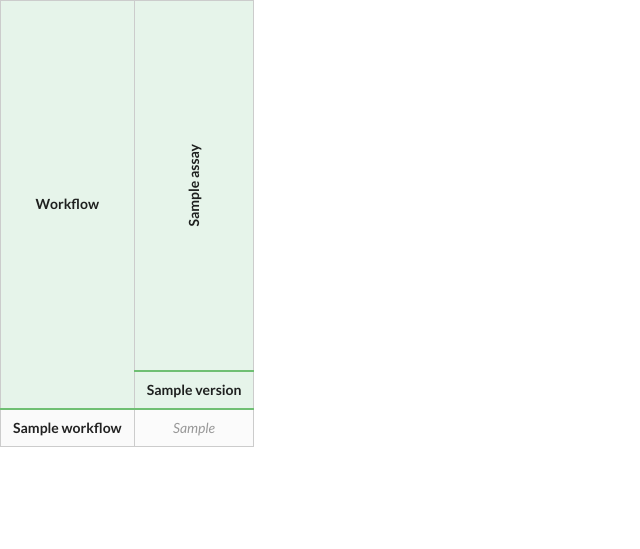
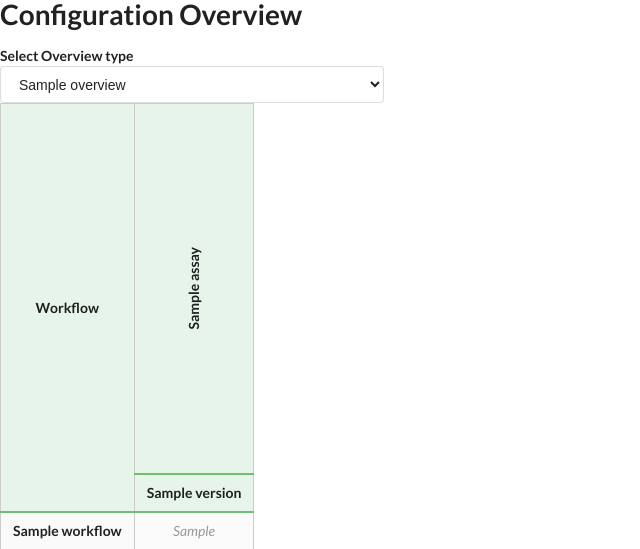
Before and after one commit to oicr-gsi/flask_ui, a Flask app: template templates/overview.html in a window 1280 px wide. Shown: the top 549 px of the page, without its empty margins (0-640 px from the left). Run offline with Flask 3, Linux system fonts and the light colour scheme; the template is opened without the code that fills it: most values are stand-ins (such as "Sample title", 1, 10 or a date in 2020); parts of the project's set-up code (start-up, migrations or seed data) failed here and were passed over.

Commit message:
Added ability to overview configuration in two modes

```diff
--- a/app.py
+++ b/app.py
@@ -267,6 +267,29 @@ def clone():
                            checkbox_list=enabled_workflows,
                            texts_list=[{'id': "reference", 'value': reference}])
 
+""" Overview configuration, on file system or in-Memory """
+@my_app.route("/overview", methods=["POST"])
+def overview():
+    overview_id = request.form.get("updated_overview")
+    if overview_id == supported_types.SUPPORTED_OVERVIEW_MODES[1]["id"]:
+        data = state.get_assay_overview()  # will depend on the type of overview: either from file or memory
+    else:
+        data = SessionState.config_to_overview(load_config())
+    # Collect assay → versions mapping
+    assay_columns = defaultdict(list)
+    for row in data.values():
+        for col in row.keys():
+            assay, version = col.split(":")
+            if version not in assay_columns[assay]:
+                assay_columns[assay].append(version)
+
+    for assay in assay_columns:
+        assay_columns[assay].sort()
+    return render_template("overview.html",
+                           data=data,
+                           selected_overview=overview_id,
+                           overview_list=supported_types.SUPPORTED_OVERVIEW_MODES,
+                           assay_columns=dict(assay_columns))
 
 """ Update a project """
 @my_app.route("/update/<path:assay>/<string:version>", methods=["POST"])
@@ -281,8 +304,7 @@ def update(assay, version):
                                selected_version=version,
                                messages=messages)
     elif request.form['update_button'] == 'overview':
-        data = state.get_assay_overview()
-
+        data = SessionState.config_to_overview(load_config())
         # Collect assay → versions mapping
         assay_columns = defaultdict(list)
         for row in data.values():
@@ -290,12 +312,13 @@ def update(assay, version):
                 assay, version = col.split(":")
                 if version not in assay_columns[assay]:
                     assay_columns[assay].append(version)
-
         for assay in assay_columns:
             assay_columns[assay].sort()
 
         return render_template("overview.html",
                                data=data,
+                               selected_overview=supported_types.SUPPORTED_OVERVIEW_MODES[0]["id"],
+                               overview_list=supported_types.SUPPORTED_OVERVIEW_MODES,
                                assay_columns=dict(assay_columns))
     elif request.form['update_button'] == "reset":
         state.config = load_config()
--- a/internal/supported_types.py
+++ b/internal/supported_types.py
@@ -7,6 +7,8 @@
 """
 
 REF_KEY = 'reference'
+SUPPORTED_OVERVIEW_MODES = [{"id": "fromFile", "title": "Current configuration (.jsonconfig file)"},
+                            {"id": "fromState", "title": "Updated configuration (memory)"}]
 
 def get_supported():
     return ['s', 'object']
--- a/static/css/overview.css
+++ b/static/css/overview.css
@@ -76,6 +76,13 @@
   padding-right: 10px;
 }
 
+/* oselctor class, used for select element for overview type */
+.oselector {
+  overflow-x: auto;
+  font-weight: bold;
+  max-width: 30%;
+}
+
 /* Missing values */
 .missing {
   color: #999;
--- a/templates/overview.html
+++ b/templates/overview.html
@@ -10,6 +10,26 @@
     <script src="https://cdn.jsdelivr.net/npm/semantic-ui@2.4.2/dist/semantic.min.js"></script>
 </head>
 <body>
+<h1 class="ui left aligned header">Configuration Overview</h1>
+ <form class="ui form" action="/overview" method="post">
+     <div class="oselector">
+        <label>Select Overview type</label>
+        <select name="selectedOverview" id="overview" value="{{selected_overview}}"
+                onchange='document.getElementById("updated_overview").value=document.getElementById("overview").value;
+                          this.form.submit()'>
+          {% for overview in overview_list %}
+          {% if overview.id == selected_overview %}
+          <option value="{{overview.id}}" selected="selected">{{overview.title}}</option>
+          {% else %}
+          <option value="{{overview.id}}">{{overview.title}}</option>
+          {% endif %}
+          {% endfor %}
+        </select>
+        <!--This hidden input holds the name of the overview type being updated, will keep the value on selecting
+            another overview and can be used to update the values when user navigates away-->
+        <input type="hidden" id="updated_overview" name="updated_overview" value="{{selected_overview}}">
+     </div>
+ </form>
 <div class="table-wrapper">
 <table class="matrix">
   <thead>
```
Also changed, not shown: services/session_state.py (+18 -13 lines).
